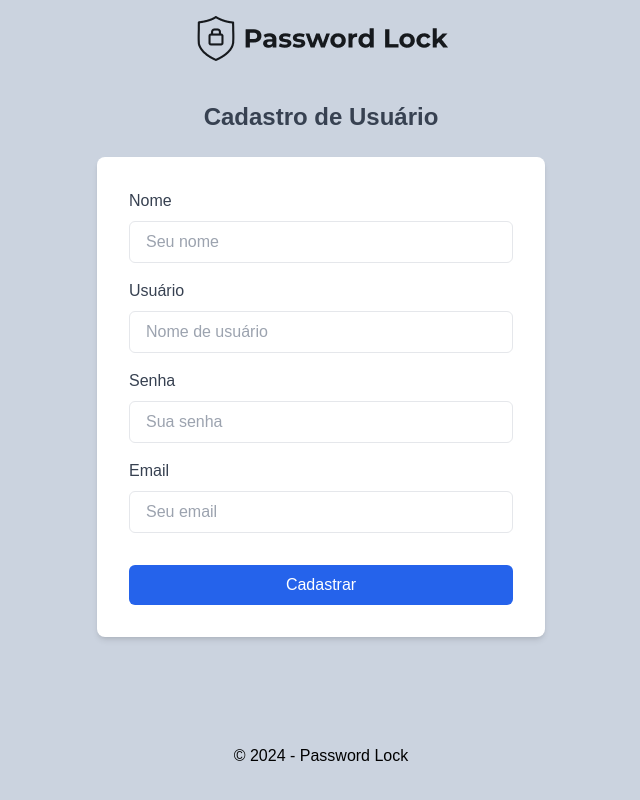
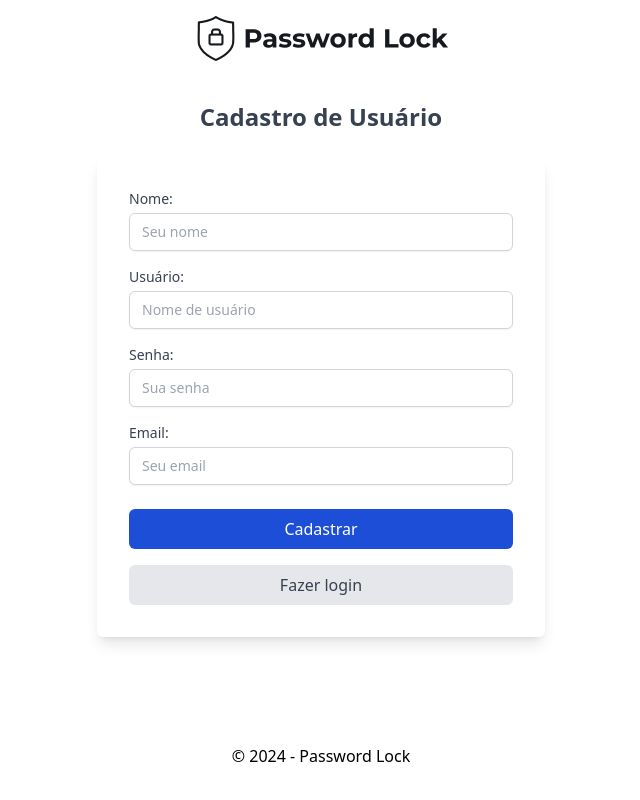
Before and after one commit to ranorvictor/PasswordLock-EngSoftware2024-2, a PHP site: page /cadastrarUsuario.php in a window 1280 px wide. Shown: the whole page, without its empty margins (319-959 px from the left). Run offline with PHP 8.4, Linux system fonts and the light colour scheme; some libraries are stand-ins or nearby versions.

Commit message:
Bugs e Erros corrigidos para a geração da release.

```diff
--- a/includes/layout.php
+++ b/includes/layout.php
@@ -5,7 +5,6 @@
     <meta charset="UTF-8">
     <meta name="viewport" content="width=device-width, initial-scale=1.0">
     <title><?php echo $title ?? "Minha Aplicação"; ?></title>
-    <link rel="stylesheet" href="style.css">
 </head>
 
 <body class="flex flex-col min-h-screen">
--- a/includes/style.css
+++ /dev/null
@@ -1,17 +0,0 @@
-body {
-    display: flex;
-    justify-content: center;
-    font-family: Arial, sans-serif;
-    background-color: #cbd3df;
-}
-#loginblock{
-    height: 100vh;
-    display: flex;
-    justify-content: center;
-    align-items: center;
-    background-color: #ffffff;
-    padding: 30px;
-    border-radius: 10px;
-    box-shadow: 0 4px 15px rgba(0, 0, 0, 0.2);
-    width: 350px;
-}
--- a/public/cadastrarUsuario.php
+++ b/public/cadastrarUsuario.php
@@ -5,27 +5,30 @@ $title = "Password Lock - Cadastrar Senha";
 // Conteúdo específico da página
 ob_start(); // Inicia o buffer de saída
 ?>
-<h2 class="text-2xl font-bold text-center text-gray-700">Cadastro de Usuário</h2>
-<form action="novoUsuario.php" method="POST" class="max-w-md mx-auto mt-6 bg-white p-8 rounded-lg shadow-md">
+<h2 class="text-2xl font-bold mb-6 text-center text-gray-700">Cadastro de Usuário</h2>
+<form action="novoUsuario.php" method="POST" class="max-w-md mx-auto bg-white p-8 shadow-lg rounded-md">
   <div class="mb-4">
-    <label for="nome" class="block text-gray-700">Nome</label>
-    <input type="text" id="nome" name="nome" required class="w-full px-4 py-2 mt-2 border rounded-md focus:outline-none focus:ring-2 focus:ring-blue-600" placeholder="Seu nome">
+    <label for="nome" class="block text-sm font-medium text-gray-700">Nome:</label>
+    <input type="text" id="nome" name="nome" required class="mt-1 block w-full px-3 py-2 border border-gray-300 rounded-md shadow-sm focus:outline-none focus:ring-indigo-500 focus:border-indigo-500 sm:text-sm" placeholder="Seu nome">
   </div>
   <div class="mb-4">
-    <label for="usuario" class="block text-gray-700">Usuário</label>
-    <input type="text" id="usuario" name="usuario" required class="w-full px-4 py-2 mt-2 border rounded-md focus:outline-none focus:ring-2 focus:ring-blue-600" placeholder="Nome de usuário">
+    <label for="usuario" class="block text-sm font-medium text-gray-700">Usuário:</label>
+    <input type="text" id="usuario" name="usuario" required class="mt-1 block w-full px-3 py-2 border border-gray-300 rounded-md shadow-sm focus:outline-none focus:ring-indigo-500 focus:border-indigo-500 sm:text-sm" placeholder="Nome de usuário">
   </div>
   <div class="mb-4">
-    <label for="senha" class="block text-gray-700">Senha</label>
-    <input type="password" id="senha" name="senha" required class="w-full px-4 py-2 mt-2 border rounded-md focus:outline-none focus:ring-2 focus:ring-blue-600" placeholder="Sua senha">
+    <label for="senha" class="block text-sm font-medium text-gray-700">Senha:</label>
+    <input type="password" id="senha" name="senha" required class="mt-1 block w-full px-3 py-2 border border-gray-300 rounded-md shadow-sm focus:outline-none focus:ring-indigo-500 focus:border-indigo-500 sm:text-sm" placeholder="Sua senha">
   </div>
-  <div class="mb-4">
-    <label for="email" class="block text-gray-700">Email</label>
-    <input type="email" id="email" name="email" required class="w-full px-4 py-2 mt-2 border rounded-md focus:outline-none focus:ring-2 focus:ring-blue-600" placeholder="Seu email">
+  <div class="mb-6">
+    <label for="email" class="block text-sm font-medium text-gray-700">Email:</label>
+    <input type="email" id="email" name="email" required class="mt-1 block w-full px-3 py-2 border border-gray-300 rounded-md shadow-sm focus:outline-none focus:ring-indigo-500 focus:border-indigo-500 sm:text-sm" placeholder="Seu email">
   </div>
-  <button type="submit" class="w-full px-4 py-2 mt-4 text-white bg-blue-600 rounded-md hover:bg-blue-700 focus:outline-none focus:bg-blue-700">
+  <button type="submit" class="w-full bg-blue-700 text-white py-2 px-4 rounded-md hover:bg-blue-800 focus:outline-none focus:ring-2 focus:ring-offset-2 focus:ring-indigo-500">
     Cadastrar
   </button>
+  <a href="./login.php" class="block w-full text-center bg-gray-200 text-gray-700 py-2 px-4 rounded-md hover:bg-gray-300 focus:outline-none focus:ring-2 focus:ring-offset-2 focus:ring-gray-400 mt-4">
+    Fazer login
+  </a>
 </form>
 <?php
 $content = ob_get_clean(); // Armazena o conteúdo do buffer na variável $content
--- a/public/novoUsuario.php
+++ b/public/novoUsuario.php
@@ -6,7 +6,7 @@ try {
   $nome = $_POST['nome'];
   $usuario = $_POST['usuario'];
   $email = $_POST['email'];
-  $senha = password_hash($_POST['senha'], PASSWORD_BCRYPT);
+  $senha = md5($_POST['senha']);
 
   global $mysqli;
   $sql = "INSERT INTO usuarios VALUES (NULL, '$nome', '$usuario', '$email', '$senha', NOW(), NOW())";
--- a/public/teste.php
+++ /dev/null
@@ -1 +0,0 @@
-<h1>asdinjsdalksdalçsmçdsmaçl</h1>
```
Also changed, not shown: public/autenticacaoDeUsuario.php (added, +42 -0 lines), public/cadastrarSenha.php (+8 -0 lines), public/index.php (+8 -0 lines), public/listarSenhas.php (+8 -0 lines), public/login.php (+32 -44 lines), public/novaSenha.php (+7 -0 lines).
